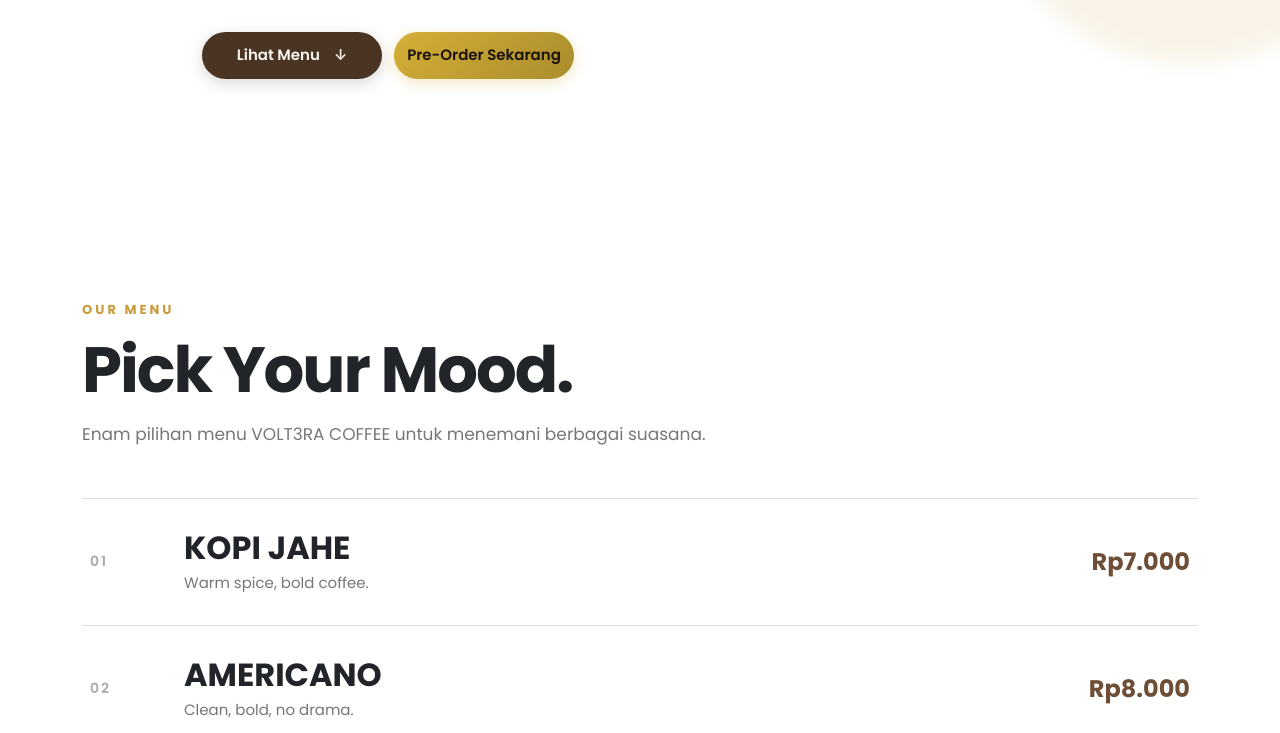
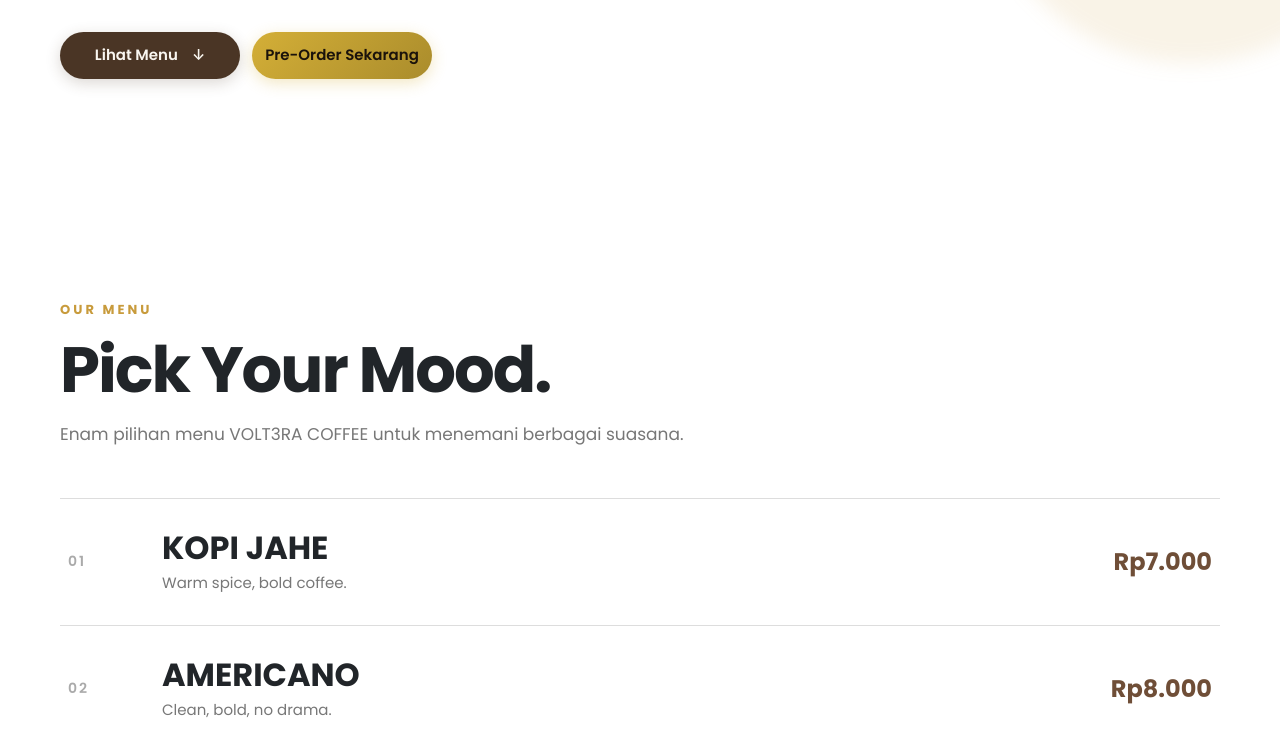
Before and after one commit to Nazzar19/volt3ra-menu, a website built with Vite: page index.html in a window 1280 px wide. Shown: the part 536-1269 px from the top of the page. Built offline with nearby package versions, Linux system fonts and the light colour scheme.

Commit message:
ubah zoom out

```diff
--- a/index.html
+++ b/index.html
@@ -1,8 +1,8 @@
 <!DOCTYPE html>
 <html lang="id">
 <head>
-    <meta charset="UTF-8" />
-    <meta name="viewport" content="width=device-width, initial-scale=1.0, maximum-scale=1.0, user-scalable=no" />
+    <meta charset="UTF-8">
+    <meta name="viewport" content="width=device-width, initial-scale=1.0, user-scalable=no">
 
     <title>VOLT3RA COFFEE</title>
 
--- a/src/style.css
+++ b/src/style.css
@@ -1253,3 +1253,9 @@
 .hero-button-preorder:active {
     transform: translateY(0) scale(0.97);
 }
+.container {
+  width: 100%;
+  max-width: 1200px;
+  margin: 0 auto;
+  padding: 0 20px;
+}
```
